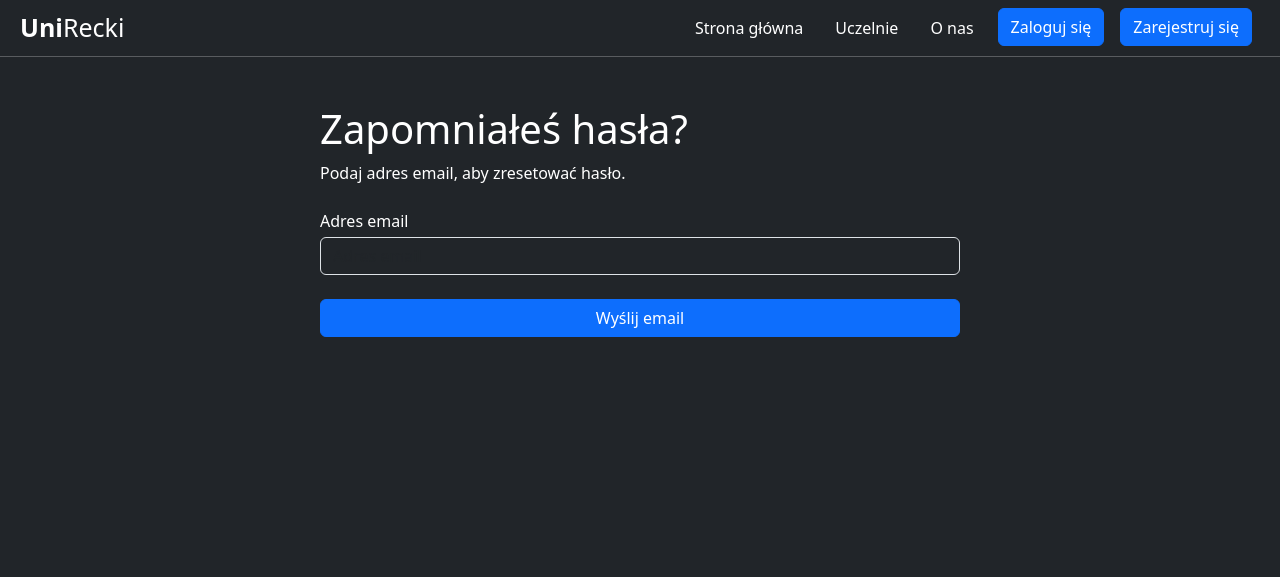
After one commit to MateuszGrabarczyk/UniRecka---University-Reviews-Web-App-in-Django, a Django app: page /account/password_reset/ in a window 1280 px wide. The commit adds this page. Shown: the top 577 px of the page. Run offline with Django 4.2, Linux system fonts and the light colour scheme.

Commit message:
✨Add password reset pages, and allow doing it

```diff
--- /dev/null
+++ b/unirecka/account/static/account/password_reset.css
@@ -0,0 +1,9 @@
+.container {
+    width: 90%;
+}
+
+@media only screen and (min-width: 720px) {
+    .container {
+        width: 50%;
+    }
+}
--- a/unirecka/account/templates/account/login.html
+++ b/unirecka/account/templates/account/login.html
@@ -35,5 +35,10 @@
                 <input class="btn btn-primary" type="submit" value="Zaloguj się">
             </div>
         </form>
+        <div class="row mt-4 d-flex justify-content-center align-items-center text-center">
+            <p>
+                Zapomniałeś hasła? Zresetuj je <a href={% url 'password_reset' %}>tutaj.</a>
+            </p>
+        </div>
     </div>
 {% endblock content %}
--- /dev/null
+++ b/unirecka/account/templates/account/password_reset.html
@@ -0,0 +1,31 @@
+{% extends "base.html" %}
+{% load static %}
+{% block css %}
+    <link rel="stylesheet" href={% static "account/password_reset.css" %}>
+{% endblock css %}
+{% block title %}
+    Zresetuj hasło
+{% endblock title %}
+{% block content %}
+    <div class="container mt-5">
+        <div class="row">
+            <h1 class="p-0">Zapomniałeś hasła?</h1>
+            <p class="p-0">Podaj adres email, aby zresetować hasło.</p>
+        </div>
+        <form action="." method="post">
+            {% csrf_token %}
+            <div class="row mt-2">
+                <label class="p-0 mb-1" for="id_email">Adres email</label>
+                <input type="text"
+                       id="id_email"
+                       name="email"
+                       class="form-control text-bg-dark"
+                       placeholder="Adres email"
+                       required />
+            </div>
+            <div class="row mt-4 d-flex justify-content-center align-items-center">
+                <input class="btn btn-primary" type="submit" value="Wyślij email">
+            </div>
+        </form>
+    </div>
+{% endblock content %}
--- /dev/null
+++ b/unirecka/account/templates/account/password_reset_email.html
@@ -0,0 +1,2 @@
+Otrzymaliśmy żądanie wyzerowania hasła dla użytkownika używającego adresu email {{ email }}.
+Kliknij poniższy link, aby zresetować hasło: {{ protocol }}://{{ domain }}{% url "password_reset_confirm" uidb64=uid token=token %}
--- a/unirecka/account/urls.py
+++ b/unirecka/account/urls.py
@@ -1,5 +1,6 @@
 from django.urls import path
 from . import views
+from django.contrib.auth import views as auth_views
 
 urlpatterns = [
     path('login/', views.user_login, name='login'),
@@ -7,4 +8,8 @@ urlpatterns = [
     path('register/', views.register, name='register'),
     path('profile/<int:user_id>/', views.profile, name='profile'),
     path('profile/change_password/', views.change_password, name='change_password'),
+    path('password_reset/', auth_views.PasswordResetView.as_view(template_name='account/password_reset.html', html_email_template_name='account/password_reset_email.html'), name='password_reset'),
+    path('password_reset_done/', auth_views.PasswordResetDoneView.as_view(template_name='account/password_reset_done.html'), name='password_reset_done'),
+    path('password_reset_confirm/<uidb64>/<token>/', auth_views.PasswordResetConfirmView.as_view(template_name='account/password_reset_confirm.html'), name='password_reset_confirm'),
+    path('password_reset_complete/', auth_views.PasswordResetCompleteView.as_view(template_name='account/password_reset_complete.html'), name='password_reset_complete'),
 ]
--- a/unirecka/account/views.py
+++ b/unirecka/account/views.py
@@ -5,7 +5,6 @@ from .forms import LoginForm, UserRegistrationForm
 from django.contrib.auth.models import User
 from django.contrib.auth.forms import PasswordChangeForm
 from django.contrib.auth.decorators import login_required
-
 
 def register(request):
     if request.user.is_authenticated:
--- a/unirecka/unirecka/settings.py
+++ b/unirecka/unirecka/settings.py
@@ -139,3 +139,5 @@ STATICFILES_DIRS = [
 LOGIN_REDIRECT_URL = 'index'
 LOGIN_URL = 'login'
 LOGOUT_URL = 'logout'
+
+EMAIL_BACKEND = 'django.core.mail.backends.console.EmailBackend'
```
Also changed, not shown: unirecka/account/templates/account/password_reset_complete.html (added, +15 -0 lines), unirecka/account/templates/account/password_reset_confirm.html (added, +44 -0 lines), unirecka/account/templates/account/password_reset_done.html (added, +16 -0 lines), unirecka/db.sqlite3.
